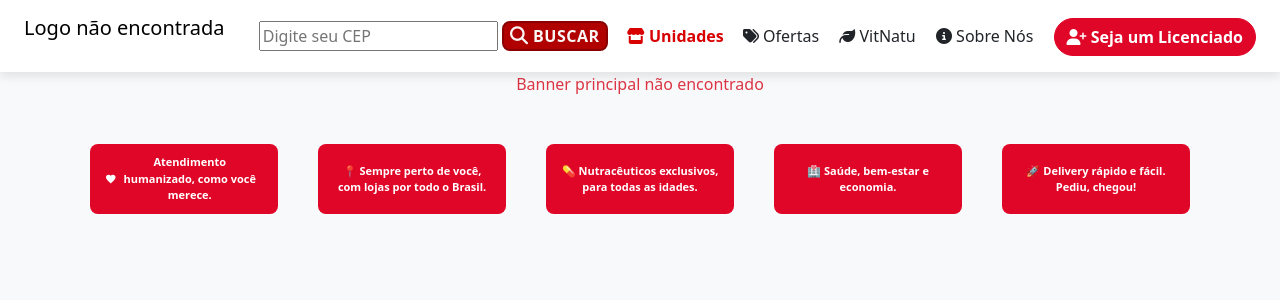
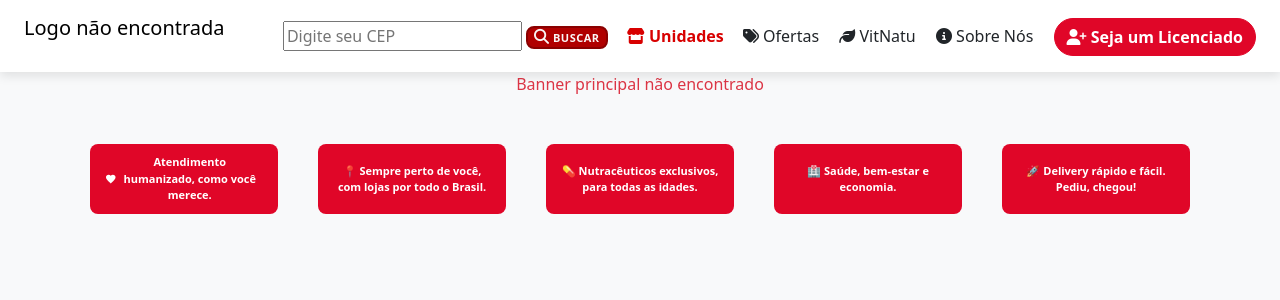
Before and after one commit to Emano4777/poupaqui-admin, a Flask app: template templates/index.html in a window 1280 px wide. Shown: the top 300 px of the page. Run offline with Flask 3, Linux system fonts and the light colour scheme; the template is opened without the code that fills it, so the values that code supplies are empty.

Commit message:
Atualizando site poupaquii

```diff
--- a/templates/index.html
+++ b/templates/index.html
@@ -107,7 +107,7 @@
 .btn-buscar {
     background: #b00000; /* Cor principal */
     color: rgb(250, 246, 246);
-    font-size: 16px;
+    font-size: 11px;
     font-weight: bold;
     border: 2px solid #8a0000;
     border-radius: 8px;
@@ -128,7 +128,7 @@
 
 /* 🎨 Ícone dentro do botão */
 .btn-buscar i {
-    font-size: 18px;
+    font-size: 15px;
 }
 
 /* Indicadores do Carrossel */
```
